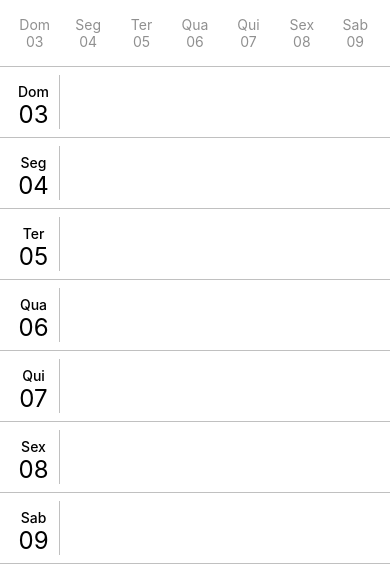
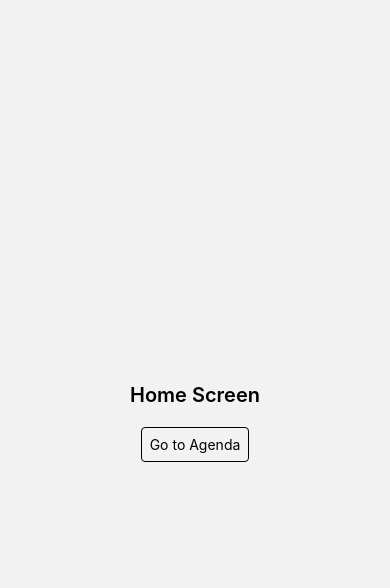
Before and after one commit to jonathangeovani/agenda-fornecedores, a React Native app: screen /Home in a window 390 px wide. Shown: the top 588 px of the page. Built offline with nearby package versions, Linux system fonts and the light colour scheme; what @cicerotcv/blueprint would draw is missing.

Commit message:
add navigation & screens

```diff
--- a/App.tsx
+++ b/App.tsx
@@ -1,84 +1,27 @@
 import { StatusBar } from 'expo-status-bar';
-import {
-  StyleSheet,
-  Text,
-  TouchableOpacity,
-  View,
-  Linking,
-} from 'react-native';
+import { StyleSheet, Text, View } from 'react-native';
 import { SafeAreaProvider, SafeAreaView } from 'react-native-safe-area-context';
-import Agenda from './src/components/Agenda';
-import { supplierCollection } from './src/utils';
-import _ from 'lodash';
-import { format } from 'date-fns';
-
-const data = _.groupBy(supplierCollection, (supplier) =>
-  format(supplier.date, 'dd-MM-yyyy')
-);
+import { NavigationContainer } from '@react-navigation/native';
+import MainStack from './src/routes/MainStack';
 
 export default function App() {
   return (
-    <View style={{ flex: 1, backgroundColor: '#fff' }}>
+    <View style={styles.container}>
       <SafeAreaProvider>
         <StatusBar style="dark" />
-        <SafeAreaView edges={['top']} style={styles.container}>
-          <Agenda
-            pastWeeks={1}
-            futureWeeks={1}
-            data={data}
-            keyExtractor={(item) => item.id}
-            renderItem={(item) => <ScheduleItem data={item} />}
-          />
+        <SafeAreaView edges={['top']} style={{ flex: 1 }}>
+          <NavigationContainer>
+            <MainStack />
+          </NavigationContainer>
         </SafeAreaView>
       </SafeAreaProvider>
     </View>
   );
 }
 
-const ScheduleItem: React.FC<{ data: (typeof supplierCollection)[number] }> = ({
-  data,
-}) => {
-  return (
-    <TouchableOpacity
-      onPress={() => Linking.openURL(`tel:${data.phone.replaceAll(/\D/g, '')}`)}
-      style={itemStyles.container}
-    >
-      <View style={itemStyles.header}>
-        <Text style={itemStyles.name}>{data.name}</Text>
-      </View>
-      <Text style={itemStyles.phone}>{data.phone}</Text>
-    </TouchableOpacity>
-  );
-};
-
-const itemStyles = StyleSheet.create({
-  container: {
-    flex: 1,
-    marginVertical: 4,
-    padding: 8,
-    backgroundColor: '#fff',
-    borderRadius: 4,
-    elevation: 1,
-  },
-  header: {
-    marginBottom: 8,
-    paddingBottom: 8,
-    borderBottomColor: '#e0e0e0',
-    borderBottomWidth: 1,
-  },
-  name: {
-    color: '#000',
-    fontSize: 16,
-    fontWeight: 500,
-  },
-  phone: {
-    color: '#505050',
-    fontSize: 14,
-  },
-});
-
 const styles = StyleSheet.create({
   container: {
     flex: 1,
+    backgroundColor: '#f6f6ff',
   },
 });
--- a/package.json
+++ b/package.json
@@ -11,13 +11,16 @@
     "web": "expo start --web"
   },
   "dependencies": {
+    "@react-navigation/native": "^7.0.3",
+    "@react-navigation/native-stack": "^7.0.4",
     "date-fns": "^4.1.0",
     "expo": "~52.0.7",
     "expo-status-bar": "~2.0.0",
     "lodash": "^4.17.21",
     "react": "18.3.1",
     "react-native": "0.76.2",
-    "react-native-safe-area-context": "^4.14.0"
+    "react-native-safe-area-context": "4.12.0",
+    "react-native-screens": "~4.1.0"
   },
   "devDependencies": {
     "@babel/core": "^7.25.2",
--- a/src/components/Agenda/index.tsx
+++ b/src/components/agendaList.tsx
@@ -7,7 +7,7 @@ import {
 } from 'date-fns';
 import { useMemo, useRef, useState } from 'react';
 import { ScrollView, StyleSheet, Text, View } from 'react-native';
-import { formatDate } from '../../utils/date';
+import { formatDate } from '../utils/date';
 
 interface IAgendaProps<DataItem extends any> {
   pastWeeks?: number;
@@ -17,7 +17,7 @@ interface IAgendaProps<DataItem extends any> {
   renderItem(item: DataItem): JSX.Element;
 }
 
-export default function Agenda<DataItem>({
+export default function AgendaList<DataItem>({
   pastWeeks = 1,
   futureWeeks = 1,
   ...props
--- /dev/null
+++ b/src/routes/MainStack.tsx
@@ -0,0 +1,21 @@
+import { createNativeStackNavigator } from '@react-navigation/native-stack';
+import HomeScreen from '../screens/HomeScreen';
+import AgendaScreen from '../screens/AgendaScreen';
+import { MainStackParamList } from './MainStackParamList';
+
+const MainStack = () => {
+  const Stack = createNativeStackNavigator<MainStackParamList>();
+
+  return (
+    <Stack.Navigator>
+      <Stack.Screen
+        name="Home"
+        component={HomeScreen}
+        options={{ headerShown: false }}
+      />
+      <Stack.Screen name="Agenda" component={AgendaScreen} />
+    </Stack.Navigator>
+  );
+};
+
+export default MainStack;
--- /dev/null
+++ b/src/routes/MainStackParamList.ts
@@ -0,0 +1,4 @@
+export type MainStackParamList = {
+  Home: undefined;
+  Agenda: undefined;
+};
--- /dev/null
+++ b/src/screens/AgendaScreen.tsx
@@ -0,0 +1,69 @@
+import {
+  StyleSheet,
+  View,
+  Text,
+  TouchableOpacity,
+  Linking,
+} from 'react-native';
+import AgendaList from '../components/agendaList';
+import { format } from 'date-fns';
+import _ from 'lodash';
+import { supplierCollection } from '../utils';
+
+const ScheduleItem: React.FC<{ data: (typeof supplierCollection)[number] }> = ({
+  data,
+}) => {
+  return (
+    <TouchableOpacity
+      onPress={() => Linking.openURL(`tel:${data.phone.replaceAll(/\D/g, '')}`)}
+      style={itemStyles.container}
+    >
+      <View style={itemStyles.header}>
+        <Text style={itemStyles.name}>{data.name}</Text>
+      </View>
+      <Text style={itemStyles.phone}>{data.phone}</Text>
+    </TouchableOpacity>
+  );
+};
+
+export default function AgendaScreen() {
+  const data = _.groupBy(supplierCollection, (supplier) =>
+    format(supplier.date, 'dd-MM-yyyy')
+  );
+
+  return (
+    <AgendaList
+      pastWeeks={1}
+      futureWeeks={1}
+      data={data}
+      keyExtractor={(item) => item.id}
+      renderItem={(item) => <ScheduleItem data={item} />}
+    />
+  );
+}
+
+const itemStyles = StyleSheet.create({
+  container: {
+    flex: 1,
+    marginVertical: 4,
+    padding: 8,
+    backgroundColor: '#fff',
+    borderRadius: 4,
+    elevation: 1,
+  },
+  header: {
+    marginBottom: 8,
+    paddingBottom: 8,
+    borderBottomColor: '#e0e0e0',
+    borderBottomWidth: 1,
+  },
+  name: {
+    color: '#000',
+    fontSize: 16,
+    fontWeight: 500,
+  },
+  phone: {
+    color: '#505050',
+    fontSize: 14,
+  },
+});
--- /dev/null
+++ b/src/screens/HomeScreen.tsx
@@ -0,0 +1,32 @@
+import { NativeStackScreenProps } from '@react-navigation/native-stack';
+import { Text, TouchableOpacity, View } from 'react-native';
+import { MainStackParamList } from '../routes/MainStackParamList';
+
+type Props = NativeStackScreenProps<MainStackParamList>;
+
+export default function HomeScreen({ navigation }: Props) {
+  return (
+    <View
+      style={{
+        flex: 1,
+        padding: 20,
+        gap: 20,
+        alignItems: 'center',
+        justifyContent: 'center',
+      }}
+    >
+      <Text style={{ fontSize: 20, fontWeight: 600 }}>Home Screen</Text>
+      <TouchableOpacity
+        style={{
+          padding: 8,
+          borderColor: '#000',
+          borderWidth: 1,
+          borderRadius: 4,
+        }}
+        onPress={() => navigation.navigate('Agenda')}
+      >
+        <Text>Go to Agenda</Text>
+      </TouchableOpacity>
+    </View>
+  );
+}
```
Also changed, not shown: 1 other file (tests, documents, lock files or other folders).
